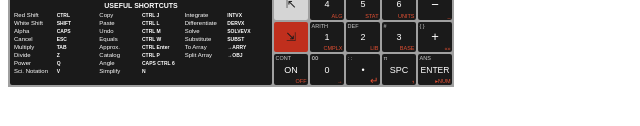
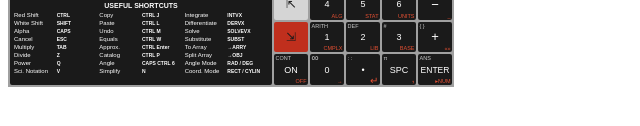
Before and after one commit to crclayton/Flat-50G, a plain HTML site: page CalculatorBackground/CalculatorBackground/index.html in a window 1280 px wide. Shown: the part 216-342 px from the top of the page, 0-640 px from the left. Drawn offline with Linux system fonts and the light colour scheme.

Commit message:
Added some other handy shortcuts

```diff
--- a/CalculatorBackground/CalculatorBackground/index.html
+++ b/CalculatorBackground/CalculatorBackground/index.html
@@ -629,16 +629,16 @@
                                 <td>Q</td>
                                 <td>Angle</td>
                                 <td>CAPS CTRL 6</td>
-                                <td></td>
-                                <td></td>
+                                <td>Angle Mode</td>
+                                <td>RAD / DEG</td>
                             </tr>
                             <tr>
                                 <td>Sci. Notation</td>
                                 <td>V</td>
                                 <td>Simplify</td>
                                 <td>N</td>
-                                <td></td>
-                                <td></td>
+                                <td>Coord. Mode</td>
+                                <td>RECT / CYLIN </td>
                             </tr>
 
 
```
Also changed, not shown: 3 other files.
